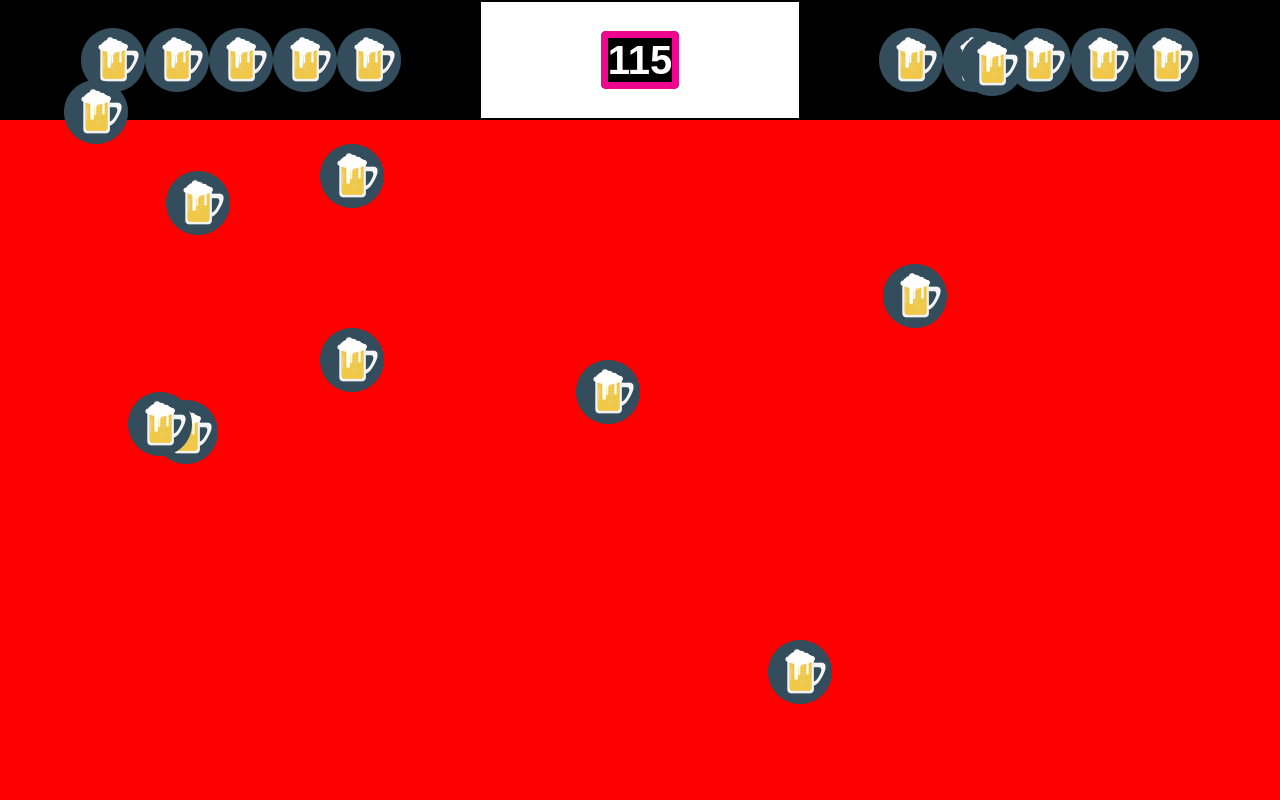
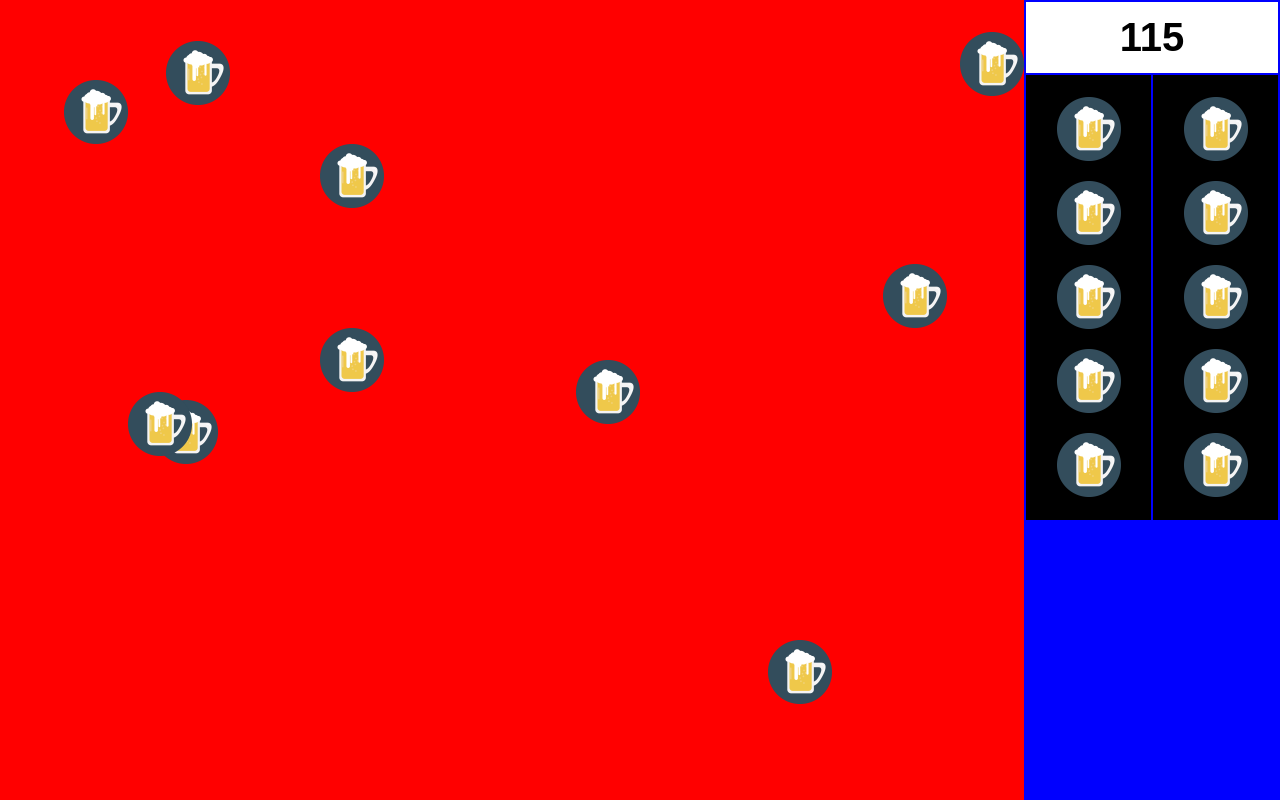
Before and after one commit to samrith-s/Hidden-Treasure, a plain HTML site: page index.html in a window 1280 px wide. Drawn offline with Linux system fonts and the light colour scheme.

Commit message:
new layout

```diff
--- a/assets/css/jquery.countdownTimer.css
+++ b/assets/css/jquery.countdownTimer.css
@@ -12,13 +12,13 @@
    width: 100%;
    font-family: sans-serif;
    font-weight: bold;
-   border-style: solid;
+   /*border-style: solid;*/
 }
 
 .colorDefinition {
-    background: #000000;
-    color : #FFFFFF;
-    border-color: #F0068E;
+    /*background: #000000;*/
+    color : #000000;
+    /*border-color: #F0068E;*/
 }
 
 .size_xl {
@@ -29,8 +29,8 @@
 
 .size_lg {
    font-size:40px;
-   border-width: 7px;
-   border-radius: 5px;
+   /*border-width: 7px;*/
+   /*border-radius: 5px;*/
 }
 
 .size_md {
--- a/assets/css/stylesheet.css
+++ b/assets/css/stylesheet.css
@@ -5,14 +5,24 @@ body{
     margin: auto;
     background-color: #000;
     width: 100%;
-    height: 100%;
+    height: 100vh;
+    display: block;
+}
+
+#wrapper {
+    padding: 0;
+    margin: auto;
+    background-color: #000;
+    width: 100%;
+    height: 100vh;
 }
 
 #room {
     overflow:           auto;
-    display: block;
-    width:              100%;
-    height:             90vh;
+    width:              80%;
+    height:             100%;
+    display:            block;
+    float: left;
     background-color:   red;
 }
 
@@ -24,27 +34,35 @@ body{
 }
 
 #hud{
-    height: 10vh;
-    width: 100%;
-    /*background-color: blue;*/
+    height: 100%;
+    width: 20%;
+    float: left;
+    display:            block;
+    background-color: blue;
 }
 #hud td{
     text-align: center;
     vertical-align: middle;
+    padding: 5%;
 }
+
+#hud img {
+    padding: 10%;
+}
+
 #first-col{
-    height: 100%;
-    width: 30%;
+    height: 80%;
+    width: 50%;
     background-color: #000000;
 }
 #second-col{
-    height: 100%;
-    width: 20%;
+    height: 20%;
+    width: 100%;
     background-color: white;
 }
 #third-col{
-    height: 100%;
-    width: 30%;
+    height: 80%;
+    width: 50%;
     background-color: #000000;
 }
 #splash{
--- a/assets/js/main.js
+++ b/assets/js/main.js
@@ -1,14 +1,5 @@
 var objectHash = [];
 var find = [];
-var clicked;
-
-
-$(function() {
-    setInterval(function() {
-        $("#hud").css("height", window.innerHeight*0.15);
-        $("#room").css("height", window.innerHeight*0.85);
-    }, 100);
-});
 
 function initTheme() {
    document.body.style.backgroundImage = "";
@@ -42,9 +33,10 @@ function initPage() {
         $("#room").append(find[i].img);
 
         $("#" + find[i].name + (i+1)).css({
-            "position": "absolute",
-            "top": find[i].top,
-            "left": find[i].left
+            "position":     "absolute",
+            "top":          find[i].top,
+            "left":         find[i].left,
+            "overflow":     "auto"
         });
         if(i<5)
             $("#first-col").append(find[i].silhouette);
--- a/index.html
+++ b/index.html
@@ -14,18 +14,23 @@
     <link rel="stylesheet" type="text/css" href="assets/css/stylesheet.css">
 </head>
 <body onload="initTheme()">
+<div id="wrapper">
+    <div id="room">
+        <div id="splash"></div>
+    </div>
     <table id="hud">
         <tr>
-        <td id="first-col"></td>
-        <td id="second-col">
+            <td id="second-col" colspan="2">
                 <span  id="countdown"></span>
             </td>
+        </tr>
+        <tr>
+            <td id="first-col"></td>
             <td id="third-col"></td>
         </tr>
     </table>
-<div id="room">
-    <div id="splash"></div>
 </div>
+
 
 </body>
 </html>
```
Lines whose indentation alone changed are shown as unchanged.
